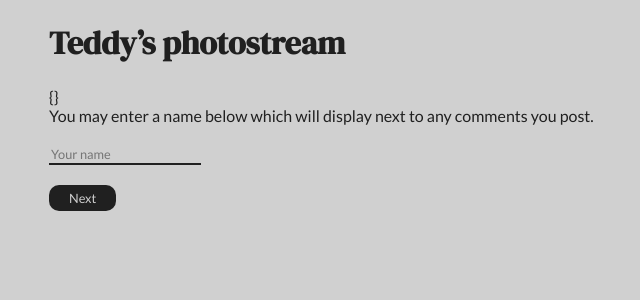
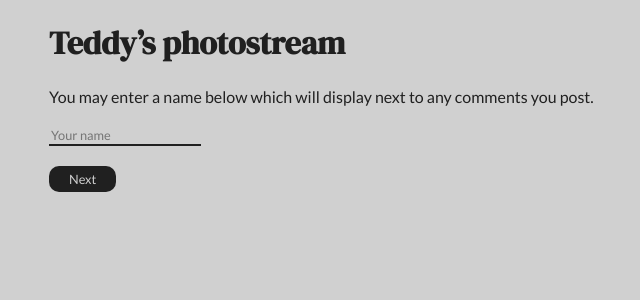
Before and after one commit to thegail/blog, a SvelteKit app: page /join/1 in a window 1280 px wide. Shown: the top 300 px of the page, without its empty margins (219-859 px from the left). Built offline with nearby package versions, Linux system fonts and the light colour scheme.

Commit message:
Fix Bun environment tester

```diff
--- a/src/routes/+layout.svelte
+++ b/src/routes/+layout.svelte
@@ -23,7 +23,6 @@
 
 <header>
     <h1>Teddy&rsquo;s photostream</h1>
-    {JSON.stringify(process.versions)}
 </header>
 
 {@render children()}
--- a/src/routes/+page.server.js
+++ b/src/routes/+page.server.js
@@ -4,6 +4,7 @@ import { getSignedUrl } from "@aws-sdk/s3-request-presigner";
 import client from "$lib/server/client.js";
 
 export async function load({ request, cookies }) {
+  console.log(process.versions.bun);
   let db = client().db("blog");
   let users = db.collection("users");
   let articles = db.collection("articles");
```
